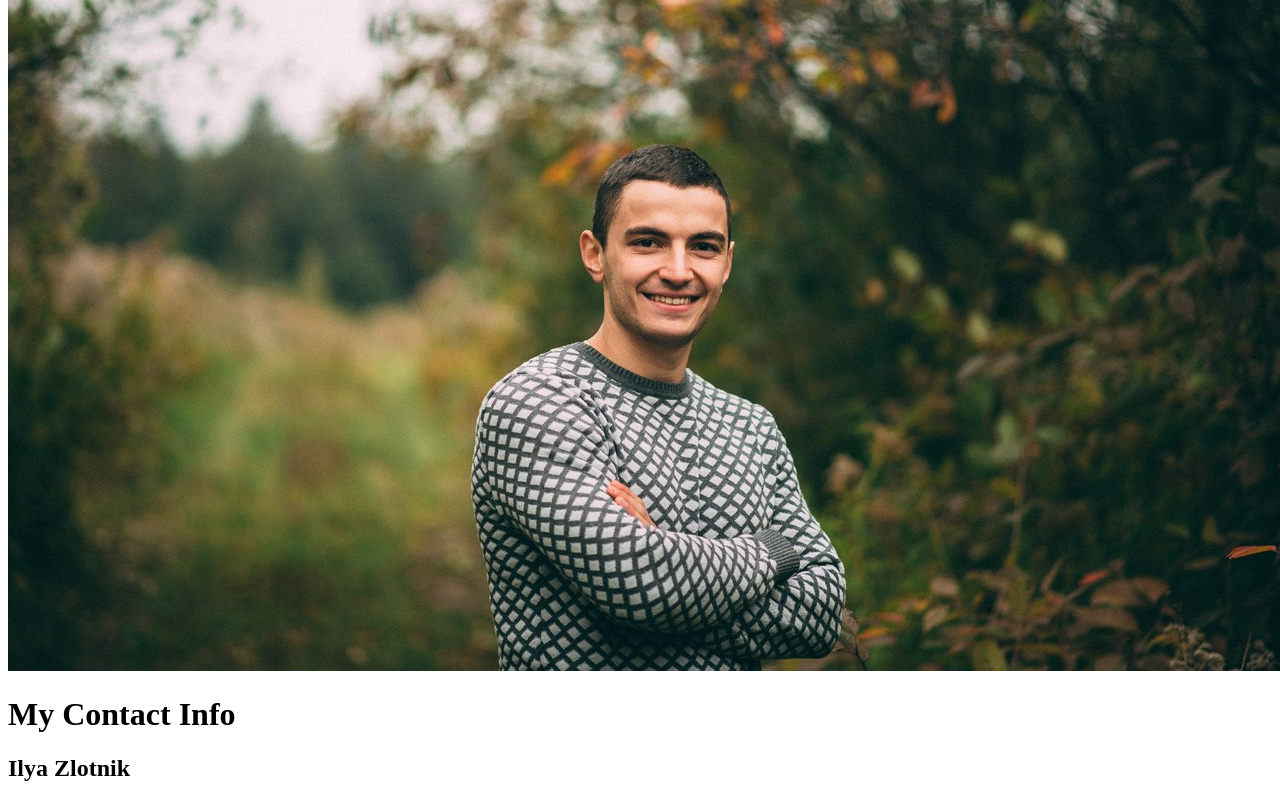
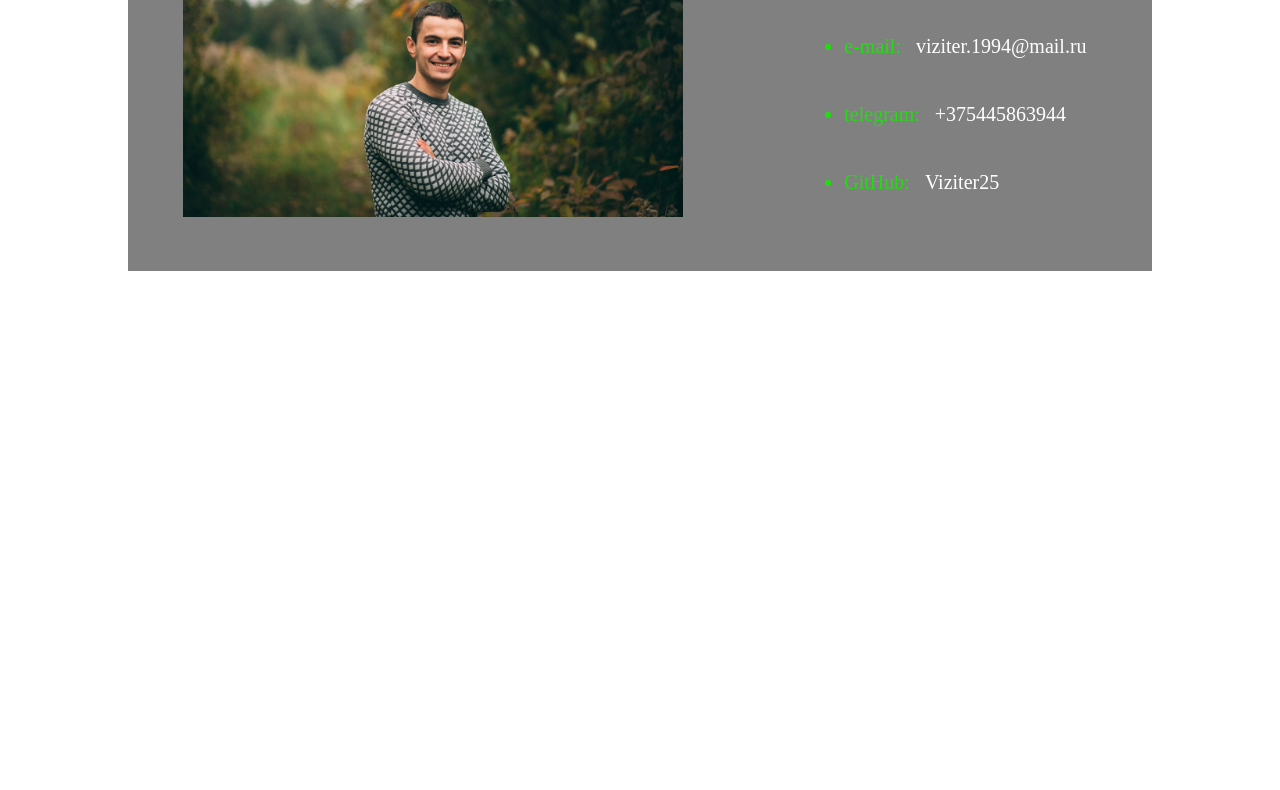
Before and after one commit to Viziter25/rsschool-cv, a plain HTML site: page index.html in a window 1280 px wide. Shown: the part 191-981 px from the top of the page. After the commit the page ends 800 px from the top, so only its background shows below. Drawn offline with Linux system fonts and the light colour scheme.

Commit message:
style: add styles for header

```diff
--- a/index.html
+++ b/index.html
@@ -10,25 +10,27 @@
 </head>
 
 <body>
+    <div class="container">
         <header class="header">
             <div class="header__img">
                 <img class="img" src="img/z0-07kCgIUw.jpg" alt="photo">
             </div>
 
             <div class="info">
-            <h1 class="info_title">My Contact Info</h1>
-            <h2 class="info_subtitle">Ilya Zlotnik</h2>
+                <h1 class="info_title">Ilya Zlotnik</h1>
+                <h2 class="info_subtitle">My Contact Info</h2>
                 <ul class="info_list">
-                <li class="info_list-item">e-mail: <a href="mailto:viziter.1994@mail.ru"
+                    <li class="info_list-item">e-mail: <a class="info_list-link" href="mailto:viziter.1994@mail.ru"
                             target="_blank">viziter.1994@mail.ru</a></li>
-                <li class="info_list-item">telegram: <a href="https://t.me/+375445863944"
+                    <li class="info_list-item">telegram: <a class="info_list-link" href="https://t.me/+375445863944"
                             target="_blank">+375445863944</a></li>
-                <li class="info_list-item">GitHub: <a href="https://github.com/Viziter25" target="_blank">Viziter25</a>
+                    <li class="info_list-item">GitHub: <a class="info_list-link" href="https://github.com/Viziter25"
+                            target="_blank">Viziter25</a>
                     </li>
                 </ul>
             </div>
         </header>
-
+    </div>
 
 
 
--- a/style.css
+++ b/style.css
@@ -0,0 +1,78 @@
+.body {
+    margin: 0;
+    font-size: 16px;
+}
+
+*,
+*:before,
+*:after {
+    box-sizing: border-box;
+}
+
+h1,
+h2,
+h3,
+h4,
+h5,
+h6 {
+    margin: 0;
+}
+
+p {
+    margin: 0;
+}
+
+.container {
+    margin: 0 auto;
+    max-width: 1024px;
+}
+
+
+.header {
+    display: flex;
+    justify-content: space-around;
+    background-color: gray;
+}
+
+.img {
+    width: 500px;
+    height: 350px;
+    margin: 50px 50px;
+}
+
+.info_title {
+    margin: 50px 50px;
+    font-size: 35px;
+    color: yellow;
+    text-transform: uppercase;
+}
+
+.info_subtitle {
+    margin: 50px 50px;
+    color: white;
+    font-size: 25px;
+    text-transform: uppercase;
+}
+
+.info_list {
+    margin: 50px 50px;
+}
+
+.info_list-item {
+    margin: 45px 10px;
+    font-size: 20px;
+    color: rgb(29, 224, 11);
+}
+
+.info_list-link {
+    margin-left: 10px;
+    font-size: 20px;
+    color: white;
+    text-decoration: none;
+    transition: color .2s linear;
+}
+
+.info_list-link:hover {
+    color: rgb(29, 224, 11);
+    text-decoration: underline;
+}
```
Lines whose indentation alone changed are shown as unchanged.
